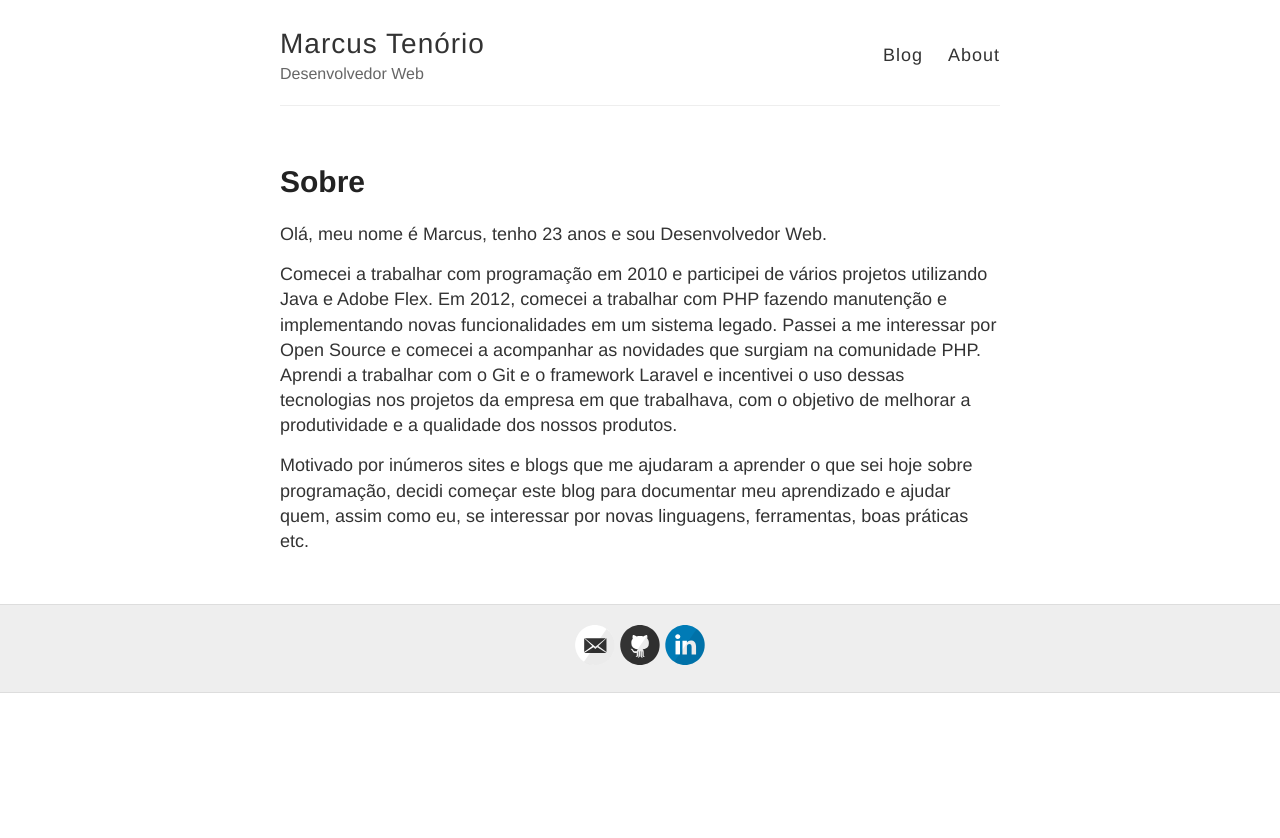
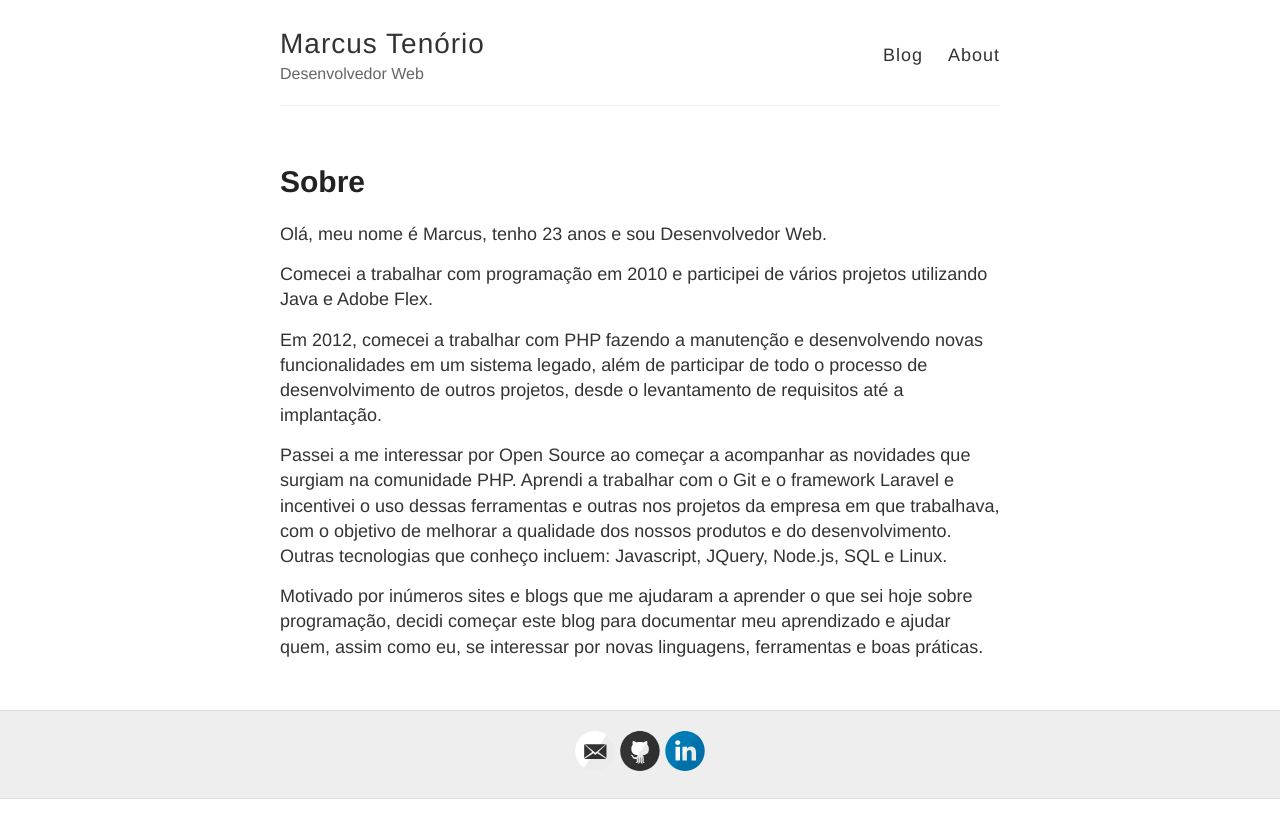
Before and after one commit to mvtenorio/mvtenorio.github.io, a Jekyll site: the page built from about.md, in a window 1280 px wide. Shown: the top 838 px of the page. Built offline with Jekyll 4.4.1, drawn with Linux system fonts in a browser that asks for light colours; Markdown is read by kramdown in place of the engine named in the settings.

Commit message:
Alterar about.md

```diff
--- a/about.md
+++ b/about.md
@@ -7,6 +7,9 @@ permalink: /about/
 Olá, meu nome é Marcus, tenho 23 anos e sou Desenvolvedor Web.
 
 Comecei a trabalhar com programação em 2010 e participei de vários projetos utilizando Java e Adobe Flex.
-Em 2012, comecei a trabalhar com PHP fazendo manutenção e implementando novas funcionalidades em um sistema legado. Passei a me interessar por Open Source e comecei a acompanhar as novidades que surgiam na comunidade PHP. Aprendi a trabalhar com o Git e o framework Laravel e incentivei o uso dessas tecnologias nos projetos da empresa em que trabalhava, com o objetivo de melhorar a produtividade e a qualidade dos nossos produtos.
 
-Motivado por inúmeros sites e blogs que me ajudaram a aprender o que sei hoje sobre programação, decidi começar este blog para documentar meu aprendizado e ajudar quem, assim como eu, se interessar por novas linguagens, ferramentas, boas práticas etc.
+Em 2012, comecei a trabalhar com PHP fazendo a manutenção e desenvolvendo novas funcionalidades em um sistema legado, além de participar de todo o processo de desenvolvimento de outros projetos, desde o levantamento de requisitos até a implantação.
+
+Passei a me interessar por Open Source ao começar a acompanhar as novidades que surgiam na comunidade PHP. Aprendi a trabalhar com o Git e o framework Laravel e incentivei o uso dessas ferramentas e outras nos projetos da empresa em que trabalhava, com o objetivo de melhorar a qualidade dos nossos produtos e do desenvolvimento. Outras tecnologias que conheço incluem: Javascript, JQuery, Node.js, SQL e Linux.
+
+Motivado por inúmeros sites e blogs que me ajudaram a aprender o que sei hoje sobre programação, decidi começar este blog para documentar meu aprendizado e ajudar quem, assim como eu, se interessar por novas linguagens, ferramentas e boas práticas.
```
